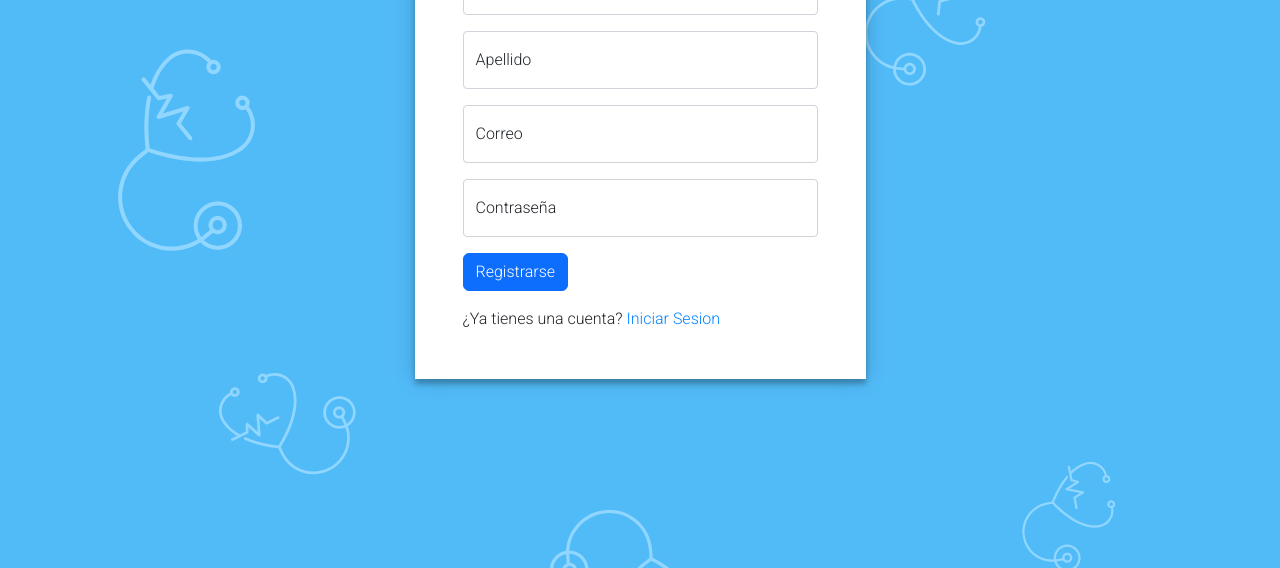
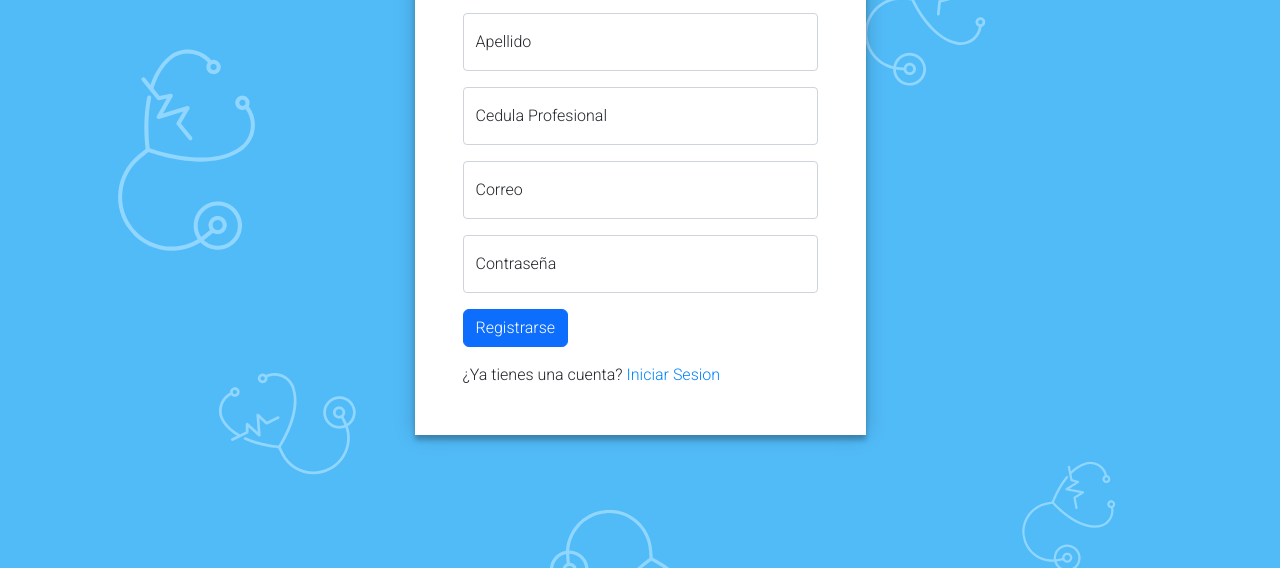
Before and after one commit to LOrdi15/CoraDocWeb, a plain HTML site: page login-register.html in a window 1280 px wide. Both pictures are taken after a click on the button "Registrate". Shown: the part 232-800 px from the top of the page. Drawn offline with nearby package versions, Linux system fonts and the light colour scheme.

Commit message:
login Cedula profesional, hide arrow input number

```diff
--- a/Css/login-register.css
+++ b/Css/login-register.css
@@ -30,3 +30,16 @@ body{
 .registration-form{
     display: none;
 }
+
+/* Quitar boton de incremento al momento de ingresar un numero */
+/* Chrome, Safari, Edge, Opera */
+input::-webkit-outer-spin-button,
+input::-webkit-inner-spin-button {
+  -webkit-appearance: none;
+  margin: 0;
+}
+
+/* Firefox */
+input[type=number] {
+  -moz-appearance: textfield;
+}
--- a/login-register.html
+++ b/login-register.html
@@ -57,6 +57,11 @@
                         <label for="floatingInput">Apellido</label>
                     </div>
                     <div class="form-floating mb-3">
+                        <input type="number" class="form-control form-control-sm" placeholder="Cedula Profesional" id="floatingInput">
+                        <label for="floatingInput">Cedula Profesional</label>
+                    </div>
+
+                    <div class="form-floating mb-3">
                         <input type="email" class="form-control form-control-sm" placeholder="Correo" id="floatingInput">
                         <label for="floatingInput">Correo</label>
                     </div>
```
